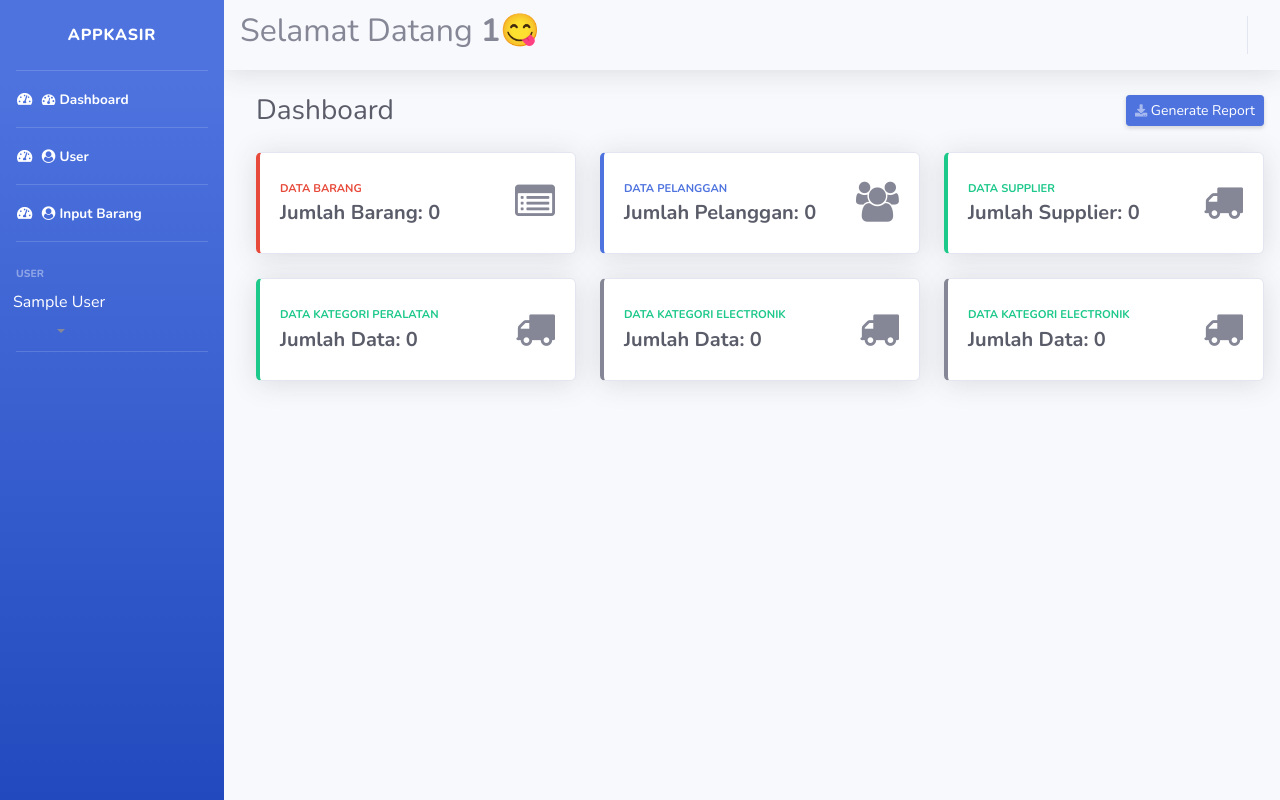
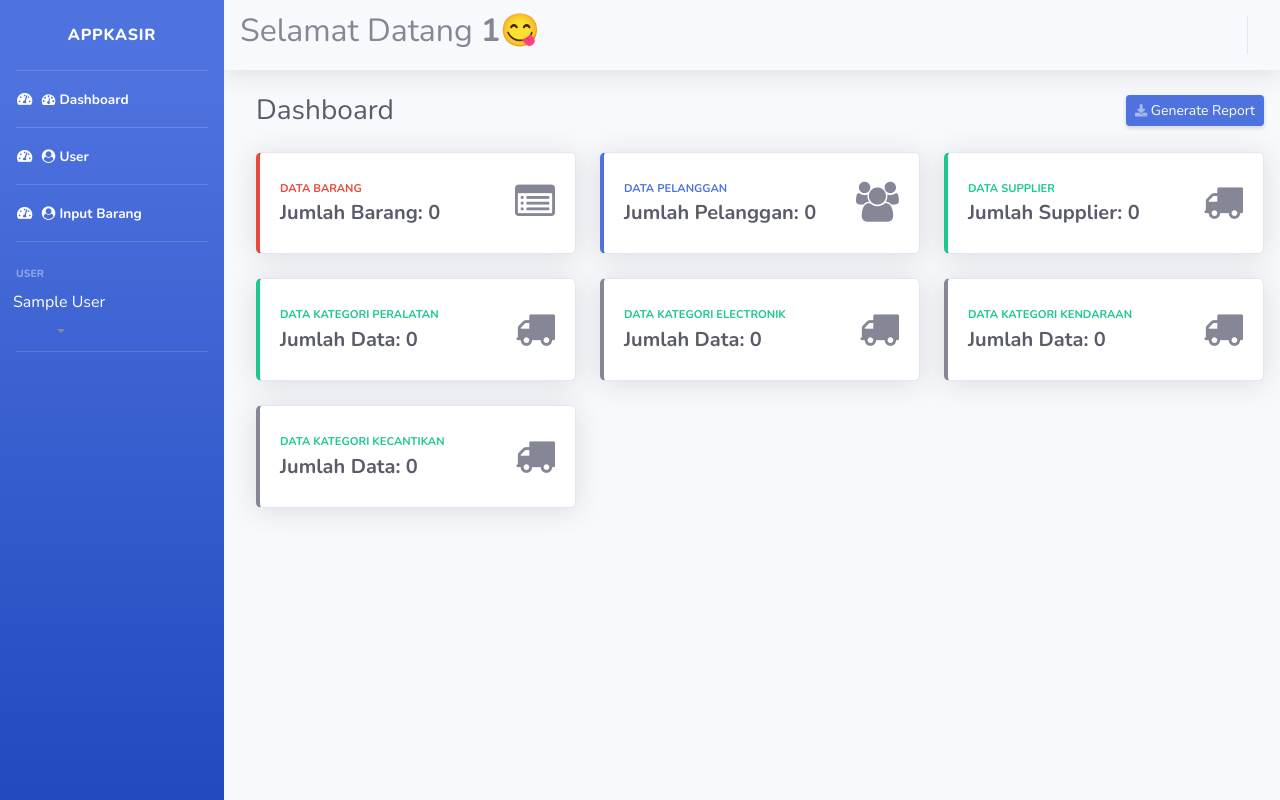
Before and after one commit to muhamadbachtiar-pixel/appkasir-drstrange, a PHP site: page /admin/index.php in a window 1280 px wide. Run offline with PHP 8.4, Linux system fonts and the light colour scheme; the visitor is signed in with stand-in values (Sample User, id 1); data that the repository does not hold is empty; some libraries are stand-ins or nearby versions.

Commit message:
commit home.php

```diff
--- a/admin/modul/home.php
+++ b/admin/modul/home.php
@@ -121,7 +121,27 @@
                                     <div class="row no-gutters align-items-center">
                                         <div class="col mr-2">
                                             <div class="text-xs font-weight-bold text-success text-uppercase mb-1">
-                                                Data Kategori Electronik</div>
+                                                Data Kategori Kendaraan</div>
+                                            <div class="h5 mb-0 font-weight-bold text-gray-800 ">Jumlah Data: <?php echo $row;?></div>
+                                        </div>
+                                        <div class="col-auto">
+                                        <i class="fa fa-truck" aria-hidden="true" style="font-size:40px;"></i>
+                                        </div>
+                                    </div>
+                                </div>
+                            </div>
+                        </div>
+                        <div class="col-xl-4 col-md-6 mb-4">
+                            <?php
+                                $sql = mysqli_query($con, "SELECT * FROM tb_barang WHERE jenis_brng='kecantikan'");
+                                $row = mysqli_num_rows($sql);
+                            ?>
+                            <div class="card border-left-secondary shadow h-100 py-2">
+                                <div class="card-body" style="">
+                                    <div class="row no-gutters align-items-center">
+                                        <div class="col mr-2">
+                                            <div class="text-xs font-weight-bold text-success text-uppercase mb-1">
+                                                Data Kategori Kecantikan</div>
                                             <div class="h5 mb-0 font-weight-bold text-gray-800 ">Jumlah Data: <?php echo $row;?></div>
                                         </div>
                                         <div class="col-auto">
```
